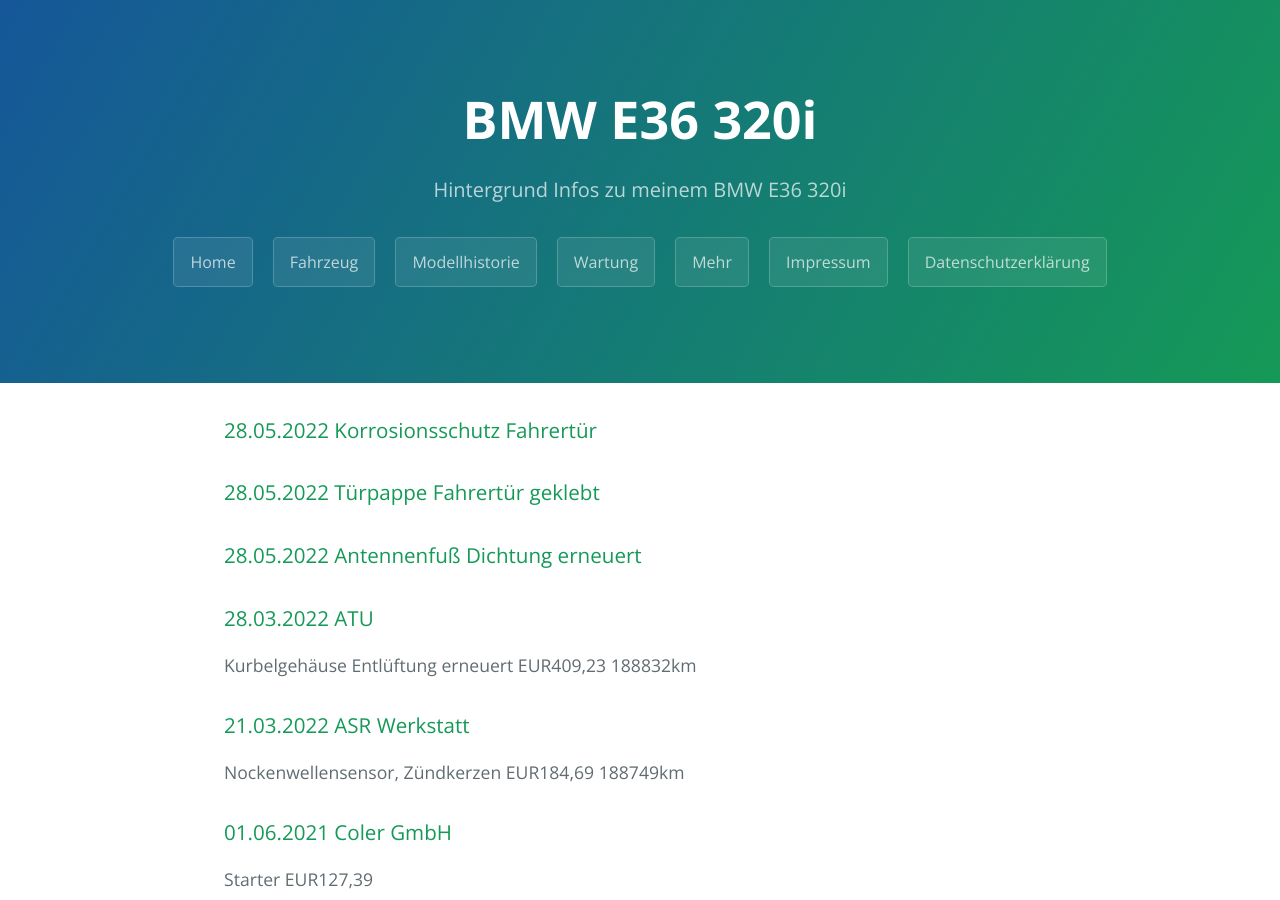
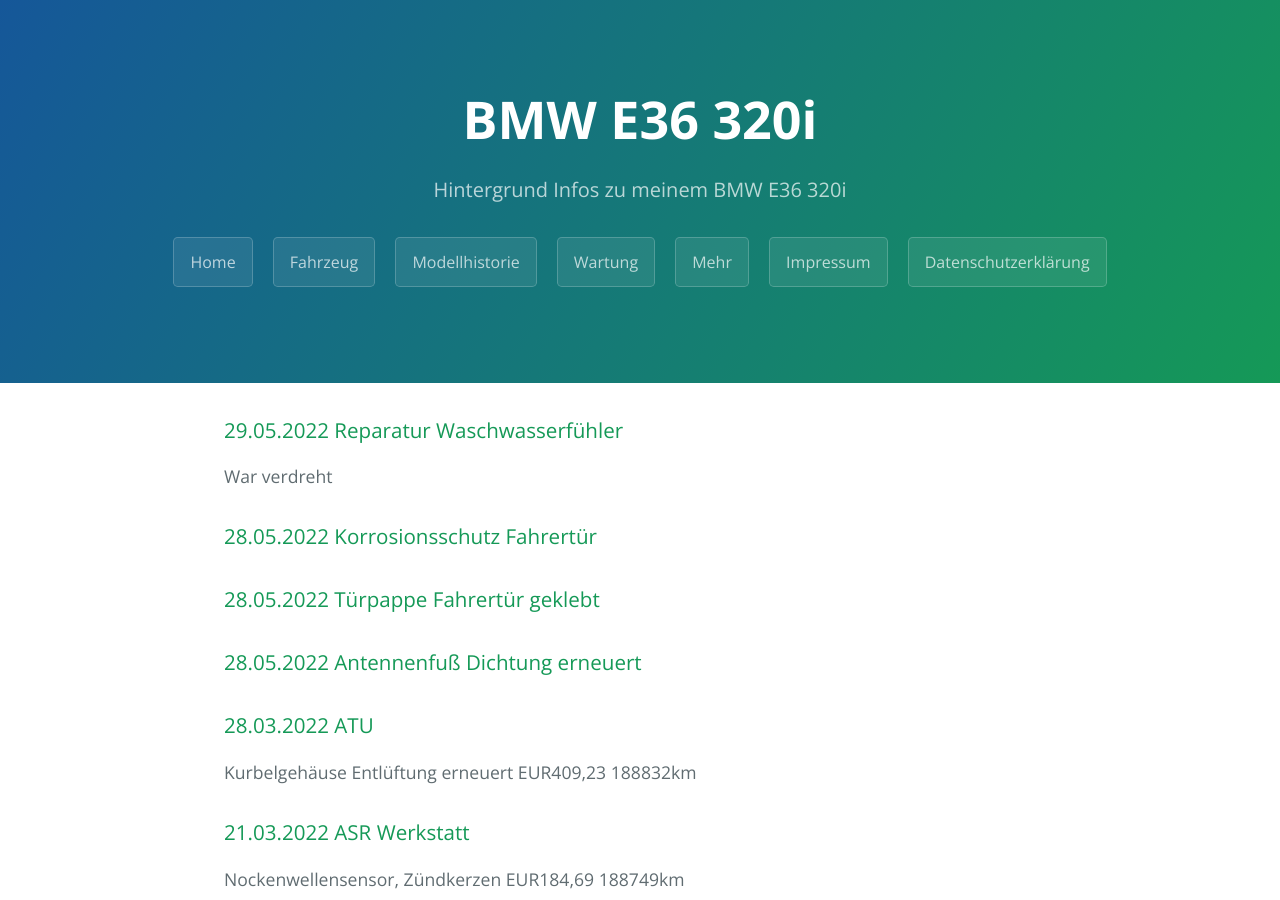
Before and after one commit to trautw/SCD-Quickstart, a Jekyll site: the page built from docs/_pages/03_maintenance.md, in a window 1280 px wide and 900 px high. Built offline with Jekyll 4.4.1, drawn with Linux system fonts in a browser that asks for light colours.

Commit message:
Update 03_maintenance.md

```diff
--- a/docs/_pages/03_maintenance.md
+++ b/docs/_pages/03_maintenance.md
@@ -3,6 +3,9 @@ layout: default
 title: Wartung
 permalink: /maintenance/
 ---
+
+### 29.05.2022 Reparatur Waschwasserfühler
+War verdreht
 
 ### 28.05.2022 Korrosionsschutz Fahrertür
 
```
